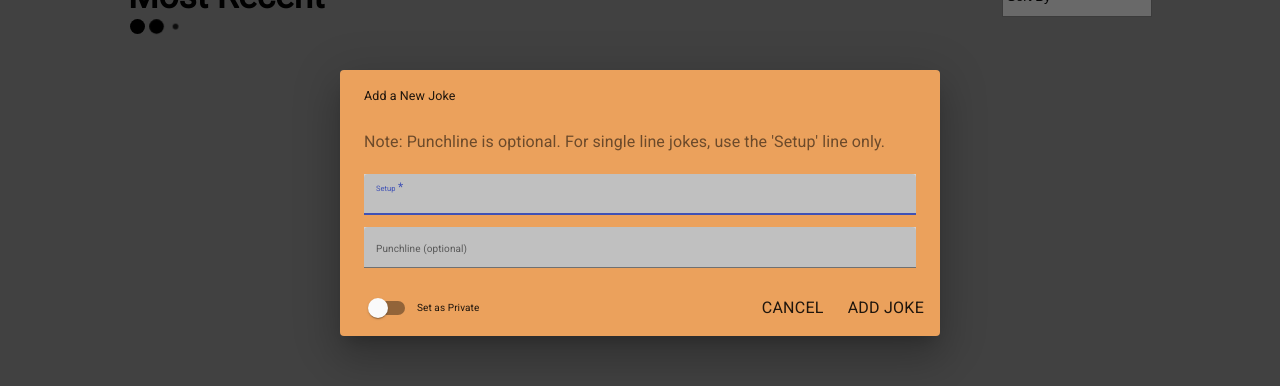
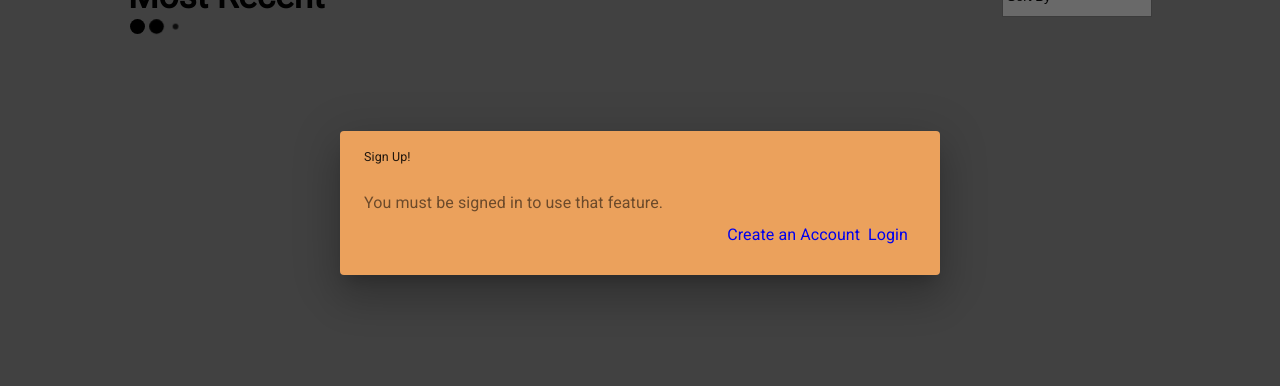
Before and after one commit to Build-Week-PT-Dad-Jokes/Front-End, a React (Create React App) app: page /home in a window 1280 px wide. Both pictures are taken after typing "Sample" into the empty fields and a click on the button "ADD A JOKE". Shown: the part 197-583 px from the top of the page. Built offline with nearby package versions, Linux system fonts and the light colour scheme; no server answers.

Commit message:
display sign up modal if user attempts to add joke

```diff
--- a/src/components/AddJokeModal.js
+++ b/src/components/AddJokeModal.js
@@ -1,34 +1,35 @@
-import React, {useState, useEffect} from 'react';
-import Button from '@material-ui/core/Button';
-import TextField from '@material-ui/core/TextField';
-import Dialog from '@material-ui/core/Dialog';
-import DialogActions from '@material-ui/core/DialogActions';
-import DialogContent from '@material-ui/core/DialogContent';
-import DialogContentText from '@material-ui/core/DialogContentText';
-import DialogTitle from '@material-ui/core/DialogTitle';
-import useMediaQuery from '@material-ui/core/useMediaQuery';
-import axiosWithAuth from "../utils/axiosWithAuth"
-import Switch from '@material-ui/core/Switch';
-import FormControlLabel from '@material-ui/core/FormControlLabel';
-import { connect } from 'react-redux';
-import { loginUser, setJokes } from '../actions';
+import React, { useState, useEffect } from "react";
+import { Link } from "react-router-dom";
+import Button from "@material-ui/core/Button";
+import TextField from "@material-ui/core/TextField";
+import Dialog from "@material-ui/core/Dialog";
+import DialogActions from "@material-ui/core/DialogActions";
+import DialogContent from "@material-ui/core/DialogContent";
+import DialogContentText from "@material-ui/core/DialogContentText";
+import DialogTitle from "@material-ui/core/DialogTitle";
+import useMediaQuery from "@material-ui/core/useMediaQuery";
+import axiosWithAuth from "../utils/axiosWithAuth";
+import Switch from "@material-ui/core/Switch";
+import FormControlLabel from "@material-ui/core/FormControlLabel";
+import { connect } from "react-redux";
+import { loginUser, setJokes } from "../actions";
 
 function AddJokeModal(props) {
-  const [checkedPrivate, setCheckedPrivate]=useState(false)
+  const [checkedPrivate, setCheckedPrivate] = useState(false);
   const [open, setOpen] = useState(false);
-  const [newJoke, setNewJoke]=useState({
-    first_line: '',
-    punchline: '',
+  const [newJoke, setNewJoke] = useState({
+    first_line: "",
+    punchline: "",
     private: false
-  })
+  });
 
-  useEffect(()=> {
+  useEffect(() => {
     setNewJoke({
       ...newJoke,
       private: checkedPrivate ? true : false
-    })
+    });
     // eslint-disable-next-line
-  }, [checkedPrivate])
+  }, [checkedPrivate]);
 
   const handleClickOpen = () => {
     setOpen(true);
@@ -38,27 +39,27 @@ function AddJokeModal(props) {
     setOpen(false);
   };
   const handleChange = event => {
-    const {name, value} = event.target
+    const { name, value } = event.target;
     setNewJoke({
       ...newJoke,
       [name]: value
-    })
-  }
+    });
+  };
   const handleAdd = e => {
-    e.preventDefault()
+    e.preventDefault();
     axiosWithAuth()
       .post("/jokes", newJoke)
       .then(response => {
         props.loginUser();
         props.setJokes();
-          handleClose()
+        handleClose();
       })
       .catch(err => {
-          console.log(err)
-        })
+        console.log(err);
+      });
   };
 
-  const fullscreen = useMediaQuery('(max-width:550px');
+  const fullscreen = useMediaQuery("(max-width:550px");
 
   return (
     <div className="add-joke-container">
@@ -68,24 +69,28 @@ function AddJokeModal(props) {
       <Dialog
         PaperProps={{
           style: {
-            backgroundColor: '#eba15c',
+            backgroundColor: "#eba15c"
           }
         }}
         fullWidth
-        maxWidth='sm'
+        maxWidth="sm"
         fullScreen={fullscreen}
         open={open}
         onClose={handleClose}
         aria-labelledby="form-dialog-title"
       >
-        <form onSubmit = {handleAdd}>
+        {!!props.loggedIn ? (
+          <form onSubmit={handleAdd}>
             <DialogTitle id="form-dialog-title">Add a New Joke</DialogTitle>
             <DialogContent>
               <DialogContentText>
-              <span>Note: Punchline is optional.  For single line jokes, use the 'Setup' line only.</span>
+                <span>
+                  Note: Punchline is optional. For single line jokes, use the
+                  'Setup' line only.
+                </span>
               </DialogContentText>
               <TextField
-              style={{background: 'lightgray'}}
+                style={{ background: "lightgray" }}
                 required
                 autoFocus
                 margin="dense"
@@ -100,7 +105,7 @@ function AddJokeModal(props) {
               />
 
               <TextField
-              style={{background: 'lightgray'}}
+                style={{ background: "lightgray" }}
                 margin="dense"
                 id="name"
                 label="Punchline (optional)"
@@ -115,24 +120,45 @@ function AddJokeModal(props) {
             <div className="bottom-joke-modal">
               <FormControlLabel
                 control={
-                <Switch checked={checkedPrivate} onChange={()=>setCheckedPrivate(!checkedPrivate)} value="privateToggle" />
+                  <Switch
+                    checked={checkedPrivate}
+                    onChange={() => setCheckedPrivate(!checkedPrivate)}
+                    value="privateToggle"
+                  />
                 }
                 label="Set as Private"
               />
               <DialogActions>
-              <Button onClick={handleClose}>
-                Cancel
-              </Button>
-              <Button type="submit">
-                Add Joke
-              </Button>
+                <Button onClick={handleClose}>Cancel</Button>
+                <Button type="submit">Add Joke</Button>
               </DialogActions>
             </div>
-
           </form>
+        ) : (
+          <>
+            <DialogTitle id="form-dialog-title" variant="h1">
+              Sign Up!
+            </DialogTitle>
+            <DialogContent>
+              <DialogContentText>
+                <p>
+                  You must be signed in to use that feature.
+                  <DialogActions>
+                    <Link to="/signup">Create an Account</Link>
+                    <br />
+                    <Link to="/login">Login</Link>
+                  </DialogActions>
+                </p>
+              </DialogContentText>
+            </DialogContent>
+          </>
+        )}
       </Dialog>
     </div>
   );
 }
 
-export default connect(null, { loginUser, setJokes })(AddJokeModal)
+export default connect(
+  state => ({ loggedIn: state.userReducer.user.username }),
+  { loginUser, setJokes }
+)(AddJokeModal);
```
Lines whose indentation alone changed are shown as unchanged.
